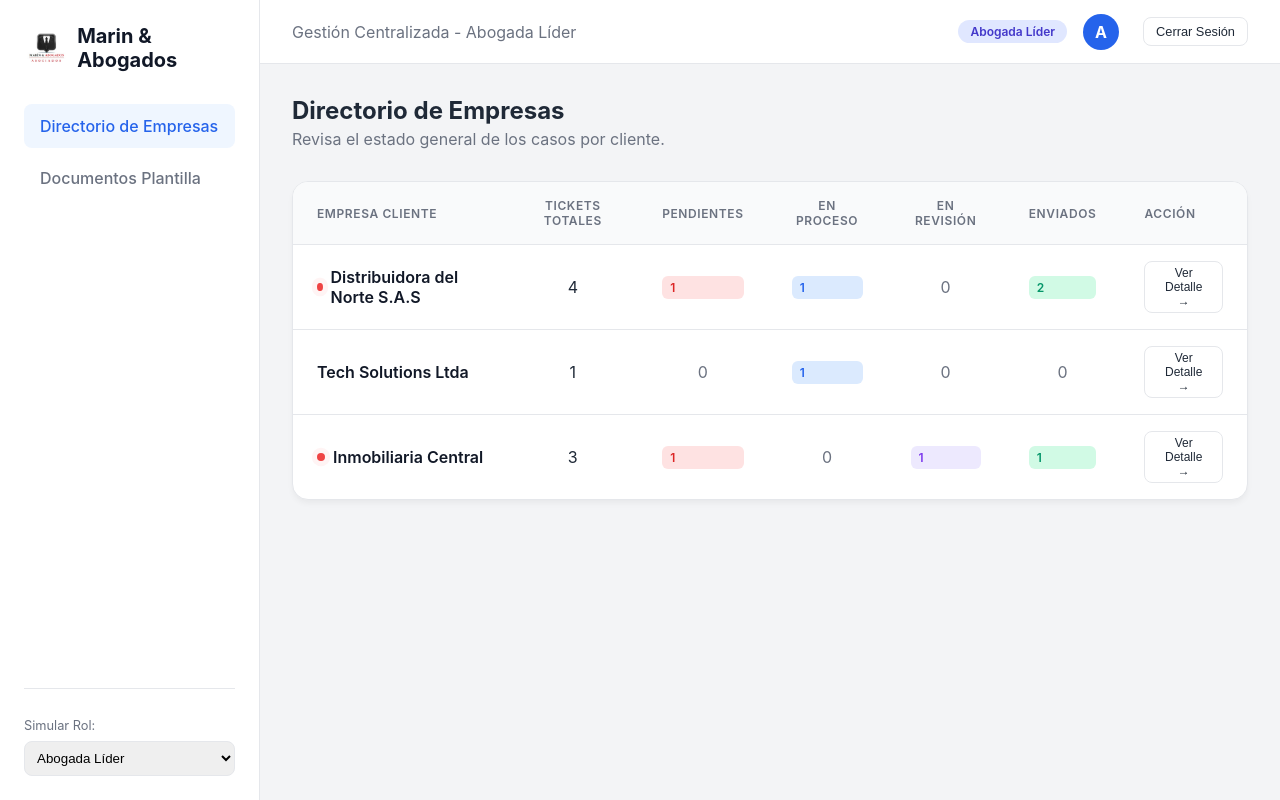
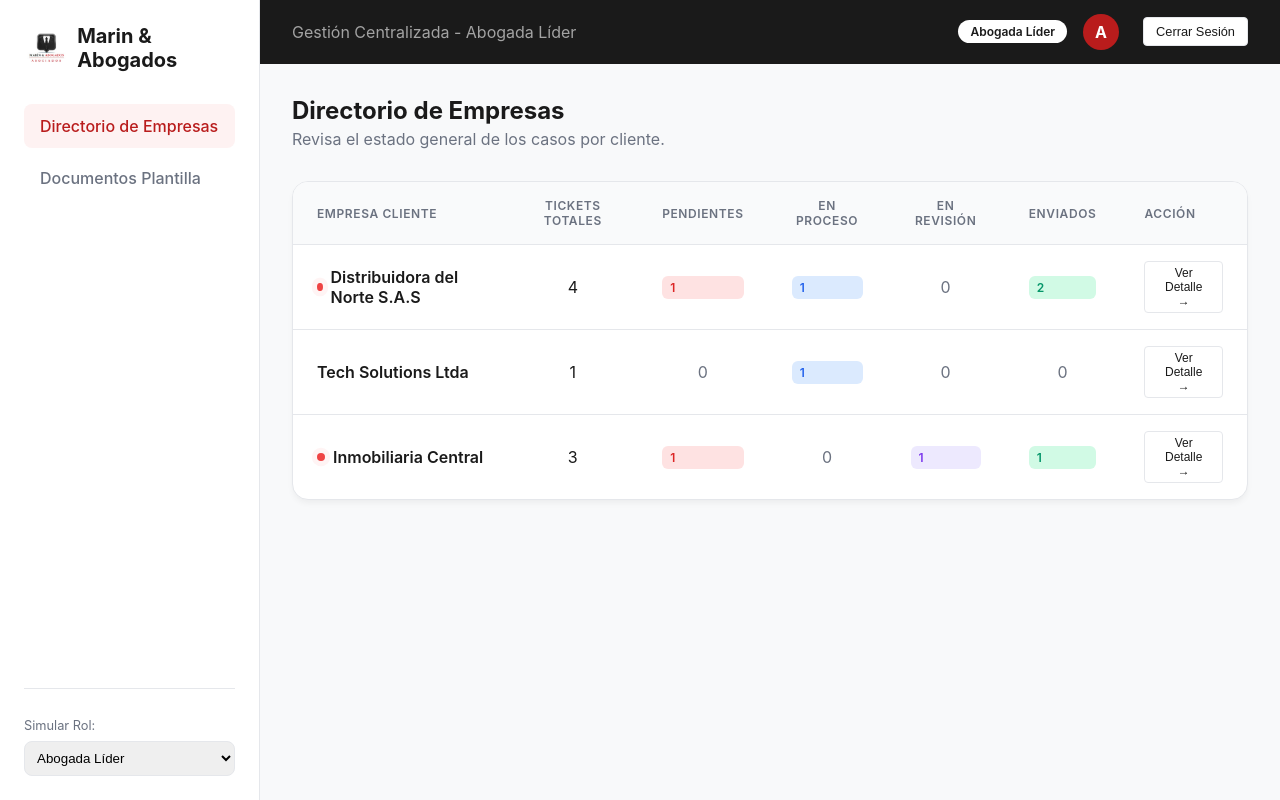
Before and after one commit to neland92/marinAbogados, a React (Vite) app: page / in a window 1280 px wide. Both pictures are taken after typing "Sample123" into the empty fields and a click on the button "Ingresar al Panel". Built offline with nearby package versions, Linux system fonts and the light colour scheme.

Commit message:
Update UI: Redesign color scheme with black, white and red, sharper buttons

```diff
--- a/src/App.jsx
+++ b/src/App.jsx
@@ -285,7 +285,7 @@ export default function App() {
       {/* MAIN CONTENT */}
       <main className="main-content">
         <header className="topbar">
-          <div className="search-bar" style={{color: 'var(--text-muted)'}}>
+          <div className="search-bar" style={{color: '#a3a3a3'}}>
             Gestión Centralizada - {role}
           </div>
           <div className="user-info">
--- a/src/index.css
+++ b/src/index.css
@@ -1,10 +1,10 @@
 :root {
-  --bg-color: #f3f4f6;
+  --bg-color: #f8f9fa;
   --surface-color: #ffffff;
-  --primary-color: #111827;
-  --accent-color: #2563eb;
-  --accent-hover: #1d4ed8;
-  --text-main: #1f2937;
+  --primary-color: #1a1a1a;
+  --accent-color: #b91c1c;
+  --accent-hover: #991b1b;
+  --text-main: #1a1a1a;
   --text-muted: #6b7280;
   --border-color: #e5e7eb;
 
@@ -71,7 +71,7 @@ body {
 .login-input-group input {
   width: 100%;
   padding: 0.75rem 1rem;
-  border-radius: 0.5rem;
+  border-radius: 0.25rem;
   border: 1px solid var(--border-color);
   font-size: 1rem;
   outline: none;
@@ -121,7 +121,7 @@ body {
 }
 
 .nav-link:hover, .nav-link.active {
-  background-color: #eff6ff;
+  background-color: #fef2f2;
   color: var(--accent-color);
 }
 
@@ -134,12 +134,13 @@ body {
 
 .topbar {
   height: 64px;
-  background-color: var(--surface-color);
-  border-bottom: 1px solid var(--border-color);
+  background-color: var(--primary-color);
+  border-bottom: 1px solid var(--primary-color);
   display: flex;
   align-items: center;
   justify-content: space-between;
   padding: 0 2rem;
+  color: #ffffff;
 }
 
 .user-info {
@@ -149,8 +150,8 @@ body {
 }
 
 .role-badge {
-  background-color: #e0e7ff;
-  color: #4338ca;
+  background-color: #ffffff;
+  color: var(--primary-color);
   padding: 0.25rem 0.75rem;
   border-radius: 999px;
   font-size: 0.75rem;
@@ -291,7 +292,7 @@ body {
   color: white;
   border: none;
   padding: 0.75rem 1.5rem;
-  border-radius: 0.5rem;
+  border-radius: 0.25rem;
   font-weight: 600;
   cursor: pointer;
   transition: background-color 0.2s;
@@ -306,7 +307,7 @@ body {
   color: var(--text-main);
   border: 1px solid var(--border-color);
   padding: 0.5rem 1rem;
-  border-radius: 0.5rem;
+  border-radius: 0.25rem;
   font-weight: 500;
   cursor: pointer;
 }
```
Also changed, not shown: 1 other file (tests, documents, lock files or other folders).
